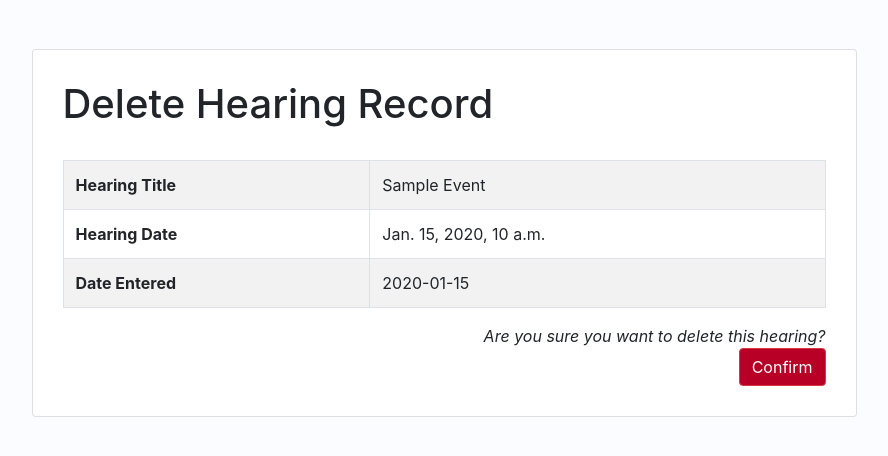
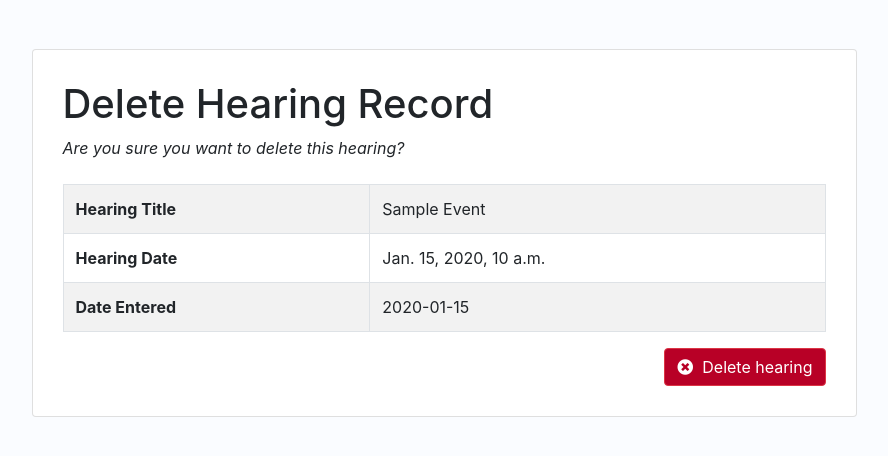
Before and after one commit to datamade/committee-oversight, a Django app: template committeeoversightapp/templates/delete.html in a window 1280 px wide. Shown: the part 66-522 px from the top of the page, without its empty margins (196-1084 px from the left). Run offline with Django 3.2, Linux system fonts and the light colour scheme; the template is opened without the code that fills it: most values are stand-ins (such as "Sample title", 1, 10 or a date in 2020); some libraries are stand-ins or nearby versions.

Commit message:
Better delete confirmation page styling

```diff
--- a/committeeoversightapp/static/css/custom.css
+++ b/committeeoversightapp/static/css/custom.css
@@ -22,6 +22,10 @@ body {
 
 .btn-danger {
   background-color: var(--red-color);
+}
+
+.confirm-delete {
+
 }
 
 .container {
--- a/committeeoversightapp/templates/delete.html
+++ b/committeeoversightapp/templates/delete.html
@@ -3,8 +3,9 @@
 {% block content %}
 <div class="hearing-form card">
   <h1>Delete Hearing Record</h1>
-  <br />
-
+  <div class="float-right confirm-delete">
+    <i>Are you sure you want to delete this hearing?</i>
+  </div><br />
   <table class="table table-striped table-bordered" id="hearing-table">
    <thead>
    </thead>
@@ -25,8 +26,10 @@
 
    <form method="POST" class="form">
      {% csrf_token %}
-     <div class="float-right"><i>Are you sure you want to delete this hearing?</i></div><br />
-     <input type="submit" class="btn btn-danger float-right" value="Confirm">
+     <button type="submit" class="btn btn-danger float-right" id="delete-hearing-button">
+       <i class="fas fa-times-circle"></i>&nbsp;
+       Delete hearing
+     </button>
    </form>
 
 </div>
```
